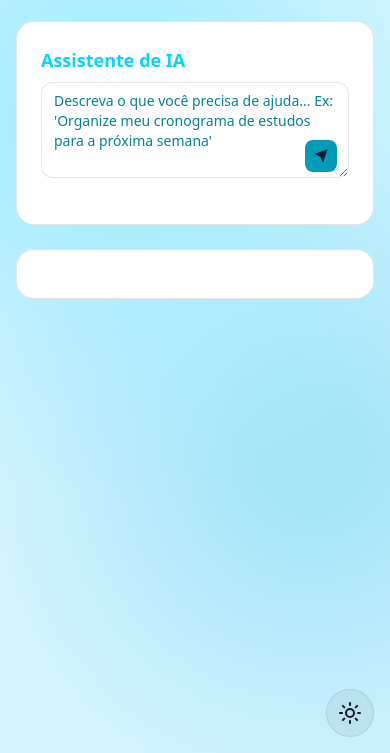
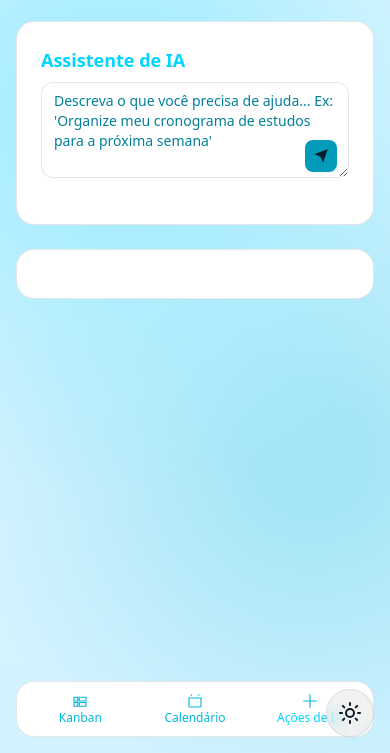
Before and after one commit to HeikonSilva/lumin-venturus, a plain HTML site: page dashboard/ai/index.html in a window 390 px wide. Shown: the part 91-844 px from the top of the page. Drawn offline with nearby package versions, Linux system fonts and the light colour scheme.

Commit message:
updated readme with setup instructions, and added mobile navigation to dashboard

```diff
--- a/dashboard/ai/index.html
+++ b/dashboard/ai/index.html
@@ -3,7 +3,7 @@
   <head>
     <meta charset="UTF-8" />
     <meta name="viewport" content="width=device-width, initial-scale=1" />
-    <title>Lumin — Ações de IA</title>
+    <title>Lumin | Ações de IA</title>
     <meta
       name="description"
       content="Otimize suas tarefas com inteligência artificial"
@@ -125,7 +125,9 @@
     </aside>
 
     <!-- Main AI Assistant -->
-    <main class="pt-8 px-4 md:pl-72 md:pr-[22rem] xl:pr-[26rem] xl:pl-72 pb-8">
+    <main
+      class="pt-8 px-4 md:pl-72 md:pr-[22rem] xl:pr-[26rem] xl:pl-72 pb-28 md:pb-8"
+    >
       <header class="mb-6">
         <div class="flex items-center gap-3 mb-2">
           <svg
@@ -369,20 +371,74 @@
       </section>
     </main>
 
-    <!-- Right Sidebar: Recent Chats -->
-    <aside
-      class="hidden xl:flex fixed right-4 top-4 bottom-4 w-72 flex-col gap-3 z-30"
+    <!-- Mobile bottom nav -->
+    <nav
+      class="md:hidden fixed bottom-4 left-4 right-4 z-50"
+      role="navigation"
+      aria-label="Navegação móvel"
     >
-      <div class="lumi-border p-4 flex items-center justify-between h-14">
-        <span class="font-semibold text-lumi-200">Conversas</span>
-        <button id="newChatBtn" class="btn-ghost text-xs">Nova</button>
+      <div
+        class="lumi-border glass-nav h-14 px-2 rounded-xl flex items-center justify-between gap-1 bg-white/5 dark:bg-white/5"
+      >
+        <a
+          data-route="/dashboard/"
+          class="flex-1 h-12 rounded-lg flex flex-col items-center justify-center gap-0.5 text-xs font-medium hover:bg-white/10 text-lumi-300"
+        >
+          <svg
+            width="18"
+            height="18"
+            viewBox="0 0 24 24"
+            fill="none"
+            class="text-lumi-300"
+          >
+            <path
+              d="M4 7h5v5H4V7Zm0 7h5v5H4v-5Zm7-7h9v5h-9V7Zm0 7h9v5h-9v-5Z"
+              stroke="currentColor"
+              stroke-width="1.5"
+            />
+          </svg>
+          <span>Kanban</span>
+        </a>
+        <a
+          data-route="/dashboard/calendar/"
+          class="flex-1 h-12 rounded-lg flex flex-col items-center justify-center gap-0.5 text-xs font-medium hover:bg-white/10 text-lumi-300"
+        >
+          <svg
+            width="18"
+            height="18"
+            viewBox="0 0 24 24"
+            fill="none"
+            class="text-lumi-300"
+          >
+            <path
+              d="M7 3v2m10-2v2M4 8h16M5 20h14a1 1 0 001-1V8H4v11a1 1 0 001 1Z"
+              stroke="currentColor"
+              stroke-width="1.5"
+            />
+          </svg>
+          <span>Calendário</span>
+        </a>
+        <a
+          data-route="/dashboard/ai/"
+          aria-current="page"
+          class="flex-1 h-12 rounded-lg flex flex-col items-center justify-center gap-0.5 text-xs font-medium bg-white/5 text-lumi-200"
+        >
+          <svg
+            width="18"
+            height="18"
+            viewBox="0 0 24 24"
+            fill="none"
+            class="text-lumi-300"
+          >
+            <path d="M12 3v18m9-9H3" stroke="currentColor" stroke-width="1.5" />
+          </svg>
+          <span>Ações de IA</span>
+        </a>
       </div>
-      <div class="lumi-border p-3 text-sm flex-1 overflow-auto">
-        <div id="aiChats" class="grid gap-1"></div>
-      </div>
-    </aside>
+    </nav>
 
     <script type="module" src="../../js/theme-provider.js"></script>
+    <script type="module" src="../../js/nav.js"></script>
     <script type="module" src="../functions/ai-ui.js"></script>
     <script type="module">
       import { setupLogout } from "../functions/logout.js";
```
Also changed, not shown: dashboard/calendar/index.html (+71 -2 lines), dashboard/index.html (+71 -2 lines), login/index.html (+1 -1 lines), register/index.html (+1 -1 lines), README.md.
